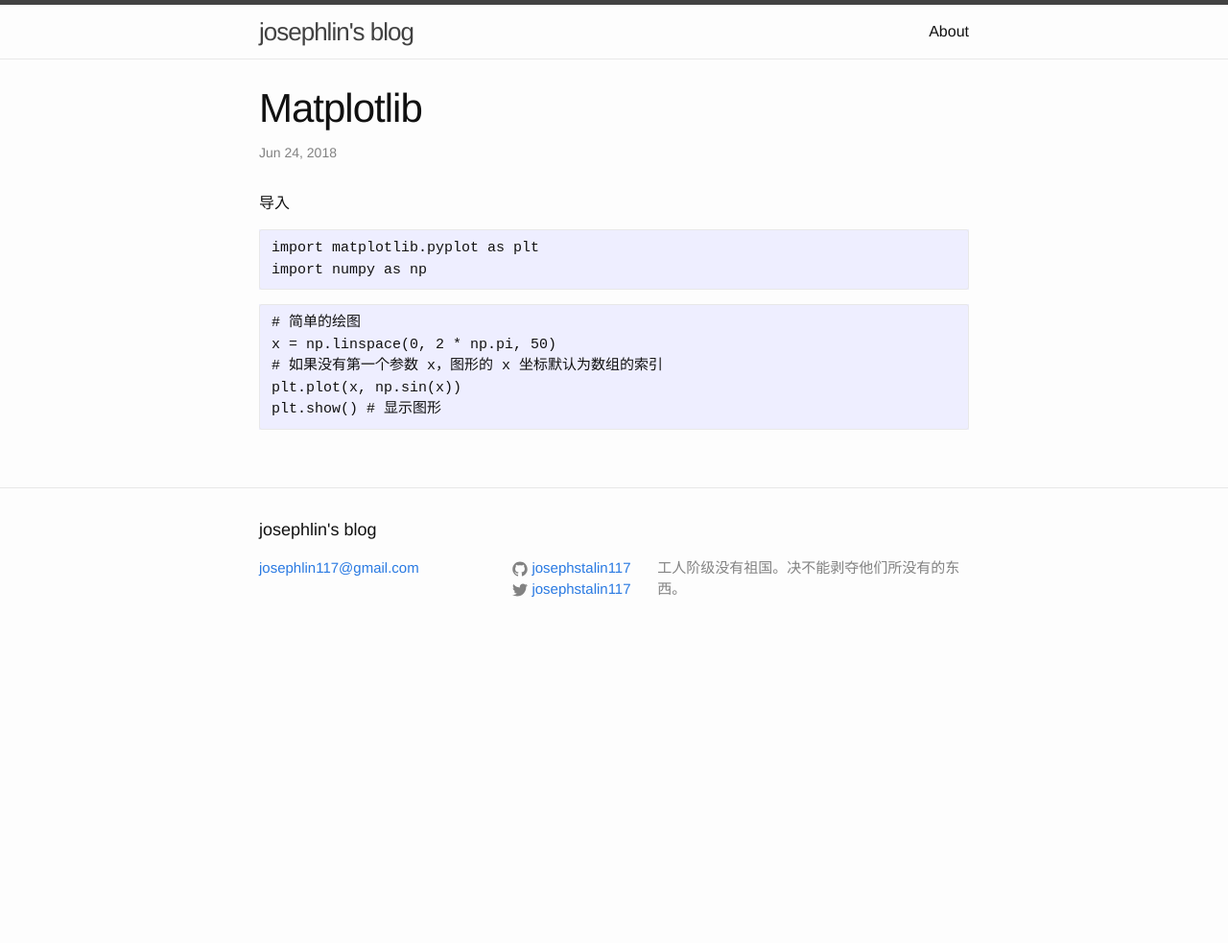
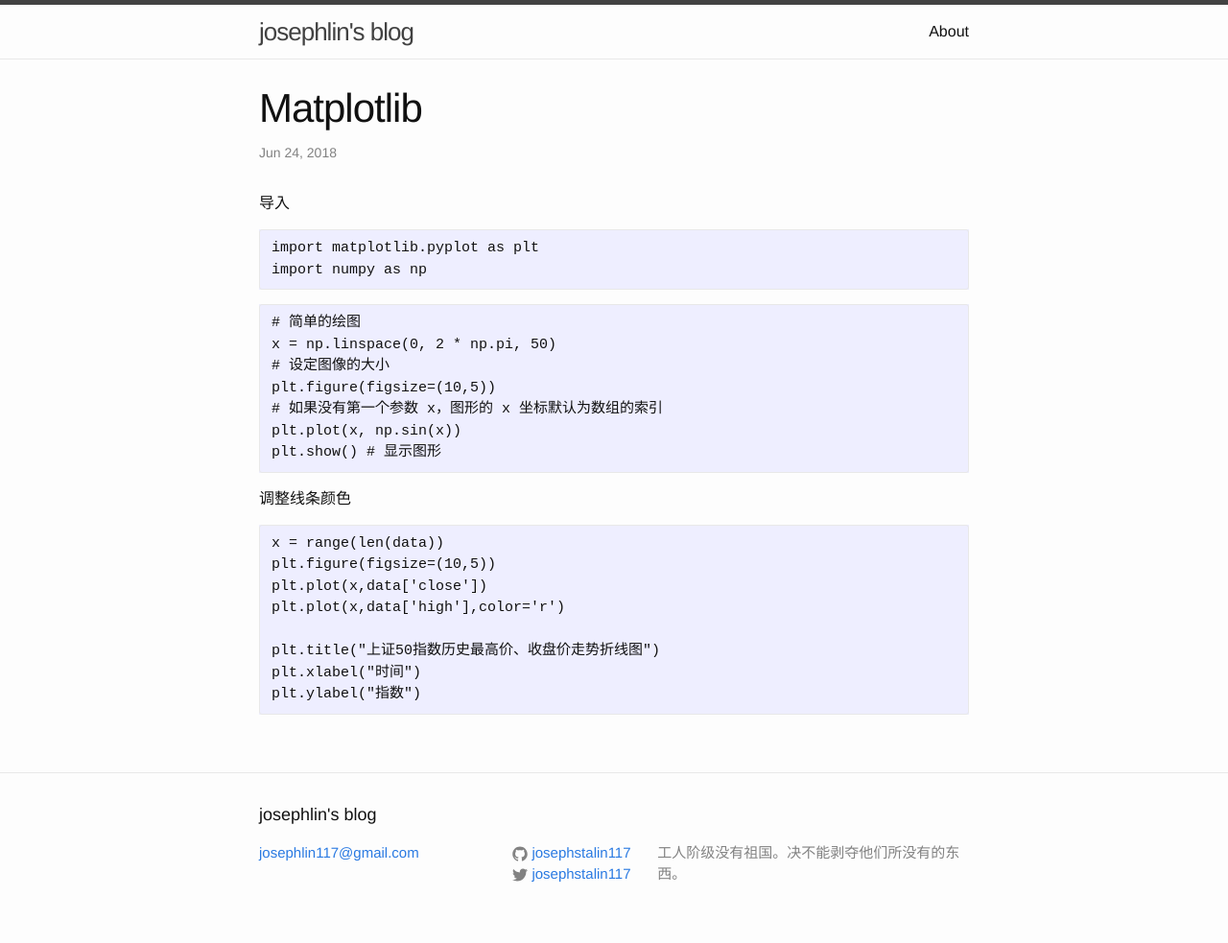
Before and after one commit to josephstalin117/josephstalin117.github.io, a Jekyll site: the page built from _posts/2018-6-24-Matplotlib.markdown, in a window 1280 px wide. Shown: the whole page at 96% size. Built offline with Jekyll 4.4.1, drawn with Linux system fonts in a browser that asks for light colours; before the commit the page ends 900 px from its top, so only the background shows below that.

Commit message:
add label

````diff
--- a/_posts/2018-6-24-Matplotlib.markdown
+++ b/_posts/2018-6-24-Matplotlib.markdown
@@ -15,7 +15,21 @@ import numpy as np
 ```
 # 简单的绘图
 x = np.linspace(0, 2 * np.pi, 50)
+# 设定图像的大小
+plt.figure(figsize=(10,5))
 # 如果没有第一个参数 x，图形的 x 坐标默认为数组的索引
 plt.plot(x, np.sin(x))
 plt.show() # 显示图形
 ```
+
+调整线条颜色
+```
+x = range(len(data))
+plt.figure(figsize=(10,5))
+plt.plot(x,data['close'])
+plt.plot(x,data['high'],color='r')
+
+plt.title("上证50指数历史最高价、收盘价走势折线图")
+plt.xlabel("时间")
+plt.ylabel("指数")
+```
````
